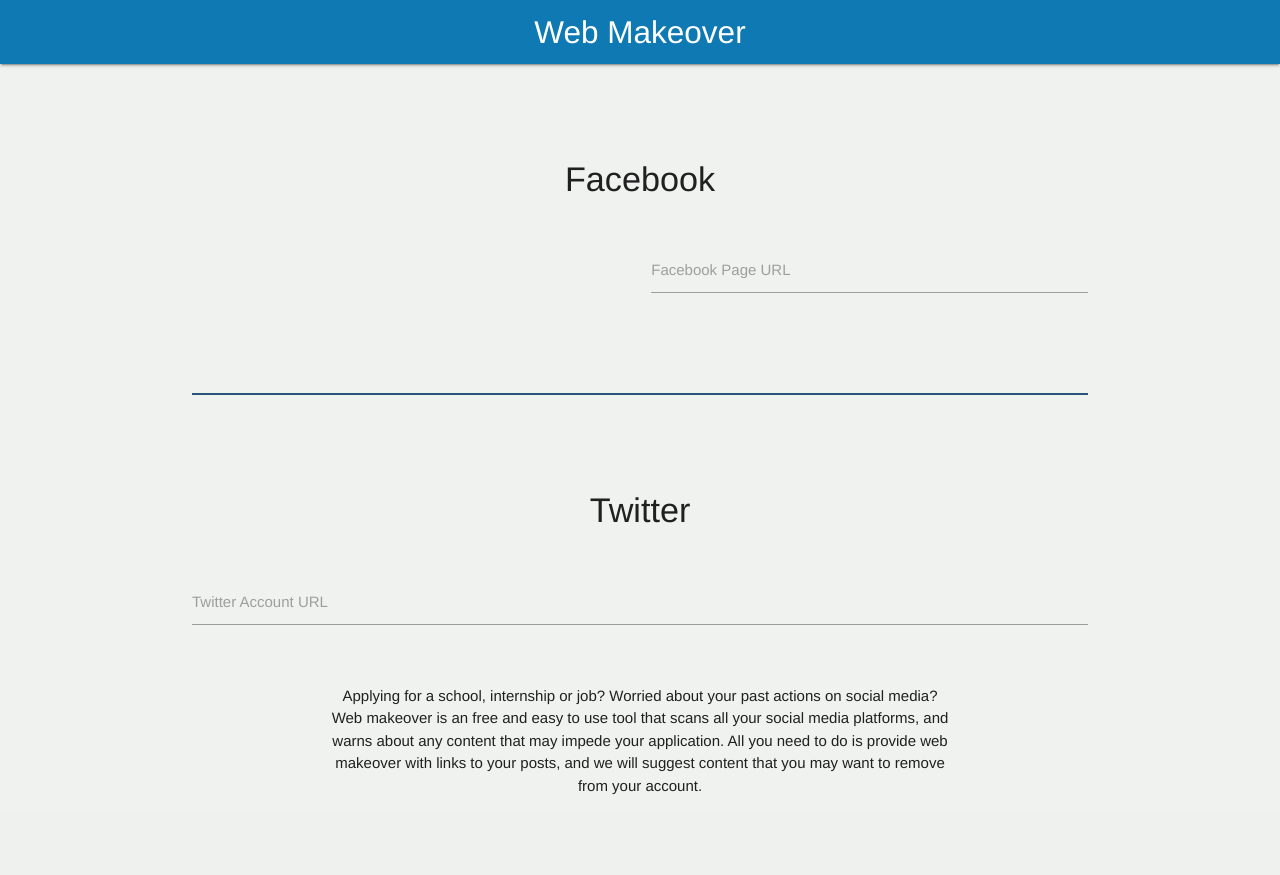
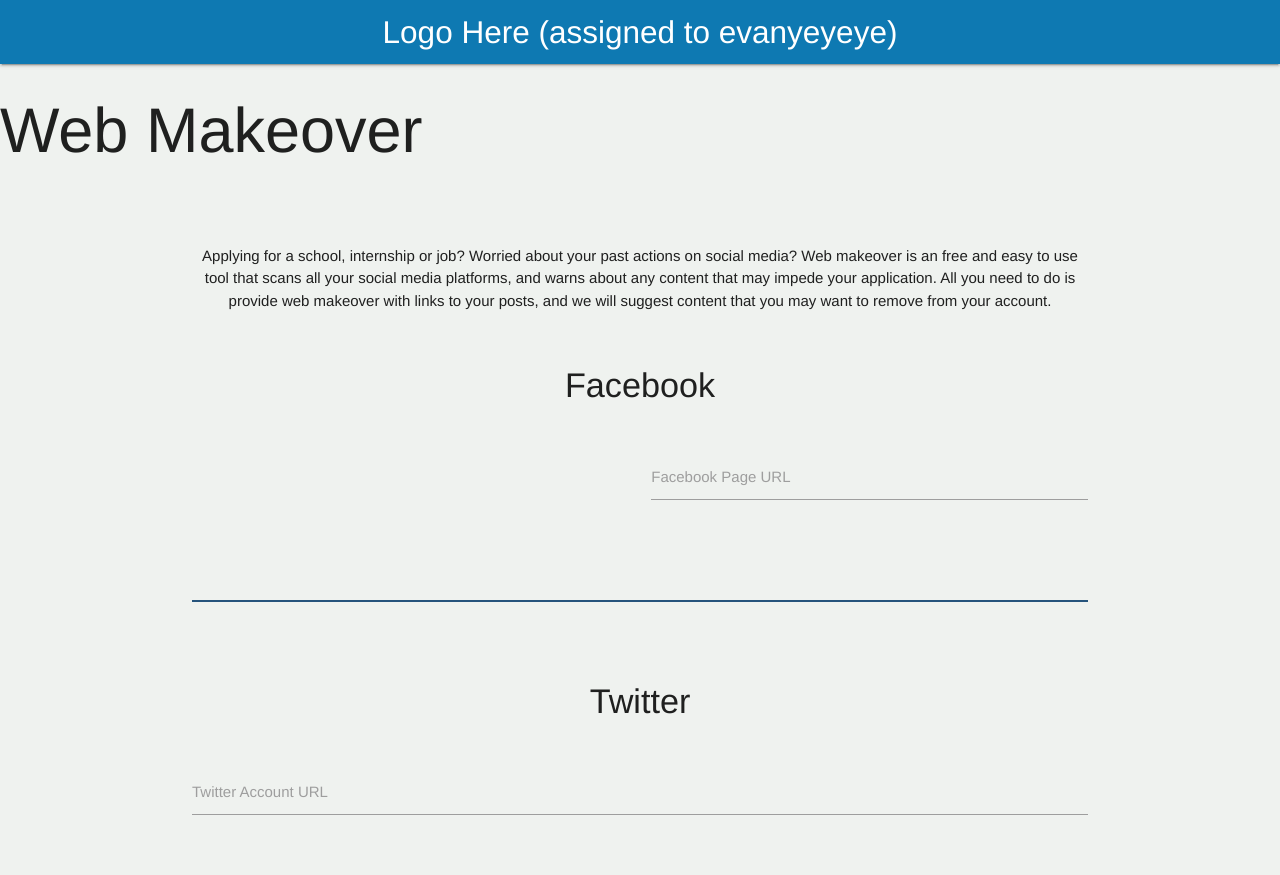
Before and after one commit to ovkulkarni/incubatexdc, a Python web app: template templates/index.html in a window 1280 px wide. Before the commit the page ends 795 px from the top, so only its background shows below. Run offline with Jinja, Linux system fonts and the light colour scheme; the template is opened without the code that fills it, so the values that code supplies are empty; some libraries are stand-ins or nearby versions.

Commit message:
big header

```diff
--- a/static/css/base.css
+++ b/static/css/base.css
@@ -7,7 +7,7 @@
  *	orange: #f39237
  */
 
-/* --- misc styles --- */
+/* --- tag styles --- */
 * {
     font-family: Montserrat, Helvetica, Arial, sans-serif;
 }
@@ -27,19 +27,24 @@ main {
 a {
     text-decoration: none;
 }
-
-hr {
-	margin-top: 60px;
-	margin-bottom: 80px;
-	display: block;
-    height: 1px;
-    border: 0;
-    border-top: 2px solid #26547c;
-}
-/* --- end misc styles --- */
+/* --- end tag styles --- */
 
 /* --- header/footer styles --- */
 .headfoot {
 	background-color: #0e79b2 !important;
 }
 /* --- end header/footer styles --- */
+
+/* --- content styles --- */
+#main-content {
+	max-width: 1000px;
+    margin-top: 80px;
+    margin-left: auto;
+    margin-right: auto;
+}
+
+.clear-text-effect {
+    text-transform: none;
+	color: inherit;
+}
+/* --- end content styles --- */
--- a/static/css/index.css
+++ b/static/css/index.css
@@ -1,19 +1,16 @@
 /* --- content styles --- */
 h4 {
+	margin-top: 40px;
 	text-align: center;
 }
 
-#main-content {
-	max-width: 1000px;
-    margin-top: 80px;
-    margin-left: auto;
-    margin-right: auto;
-}
-
-.center {
-    margin-left: auto;
-    margin-right: auto;
-    text-align: center;
+hr {
+	margin-top: 60px;
+	margin-bottom: 40px;
+	display: block;
+    height: 1px;
+    border: 0;
+    border-top: 2px solid #26547c;
 }
 
 .button-primary {
@@ -22,9 +19,4 @@ h4 {
     color: white;
     text-shadow: 0 1px 1px rgba(0, 0, 0, 0.2);
 }
-
-.clear-text-effect {
-    text-transform: none;
-	color: inherit;
-}
 /* --- end content styles --- */
--- a/templates/base.html
+++ b/templates/base.html
@@ -26,24 +26,11 @@
     <body>
 		<nav>
 			<div class="nav-wrapper headfoot">
-				<a href="#" class="brand-logo center">Web Makeover</a>
+				<a href="#" class="brand-logo center">Logo Here (assigned to evanyeyeye)</a>
 			</div>
 		</nav>
 
-        <div class="container">
-			<!--
-            <div id="flash-container">
-                {% with messages = get_flashed_messages(with_categories=true) %}
-                    {% if messages %}
-                        {% for category, message in messages %}
-                            <div class="flashed-message message-{{ category }}">
-                                {{ message }}
-                            </div>
-                        {% endfor %}
-                    {% endif %}
-                {% endwith %}
-            </div>
-			-->
+        <div class="content">
             {% block content %}
             {% endblock %}
         </div>
--- a/templates/index.html
+++ b/templates/index.html
@@ -2,7 +2,18 @@
 {% extends "base.html" %}
 
 {% block content %}
+<div id="image-box">
+	<h1>Web Makeover</h1>
+</div>
+
+<div class="container">
 	<div id="main-content">
+		<p class="center">
+			Applying for a school, internship or job? Worried about your past actions on social media? Web makeover is an free and easy to use tool that scans all your
+			social media platforms, and warns about any content that may impede your application. All you need to do is provide web makeover with links to your posts,
+			and we will suggest content that you may want to remove from your account.
+		</p>
+
 		<!-- Facebook -->
 		<div class="row">
 			<form class="col s12" method="POST" action="{{ url_for('fb.parse_url') }}">
@@ -45,13 +56,6 @@
 			</form>
 		</div>
 		<!-- end Twitter -->
-
-	<div class="container">
-		<p class="center">
-			Applying for a school, internship or job? Worried about your past actions on social media? Web makeover is an free and easy to use tool that scans all your
-			social media platforms, and warns about any content that may impede your application. All you need to do is provide web makeover with links to your posts,
-			and we will suggest content that you may want to remove from your account.
-		</p>
 	</div>
 </div>
 {% endblock %}
--- a/templates/not_found.html
+++ b/templates/not_found.html
@@ -1,5 +1,9 @@
 {% extends "base.html" %}
 
 {% block content %}
-<h1>This page was not found</h1>
+<div class="container">
+	<div id="main-content" class="center">
+		<h4>The page you are looking for could not be found.</h4>
+	</div>
+</div>
 {% endblock %}
```
Also changed, not shown: static/background.jpg (added). Lines whose indentation alone changed are shown as unchanged.
